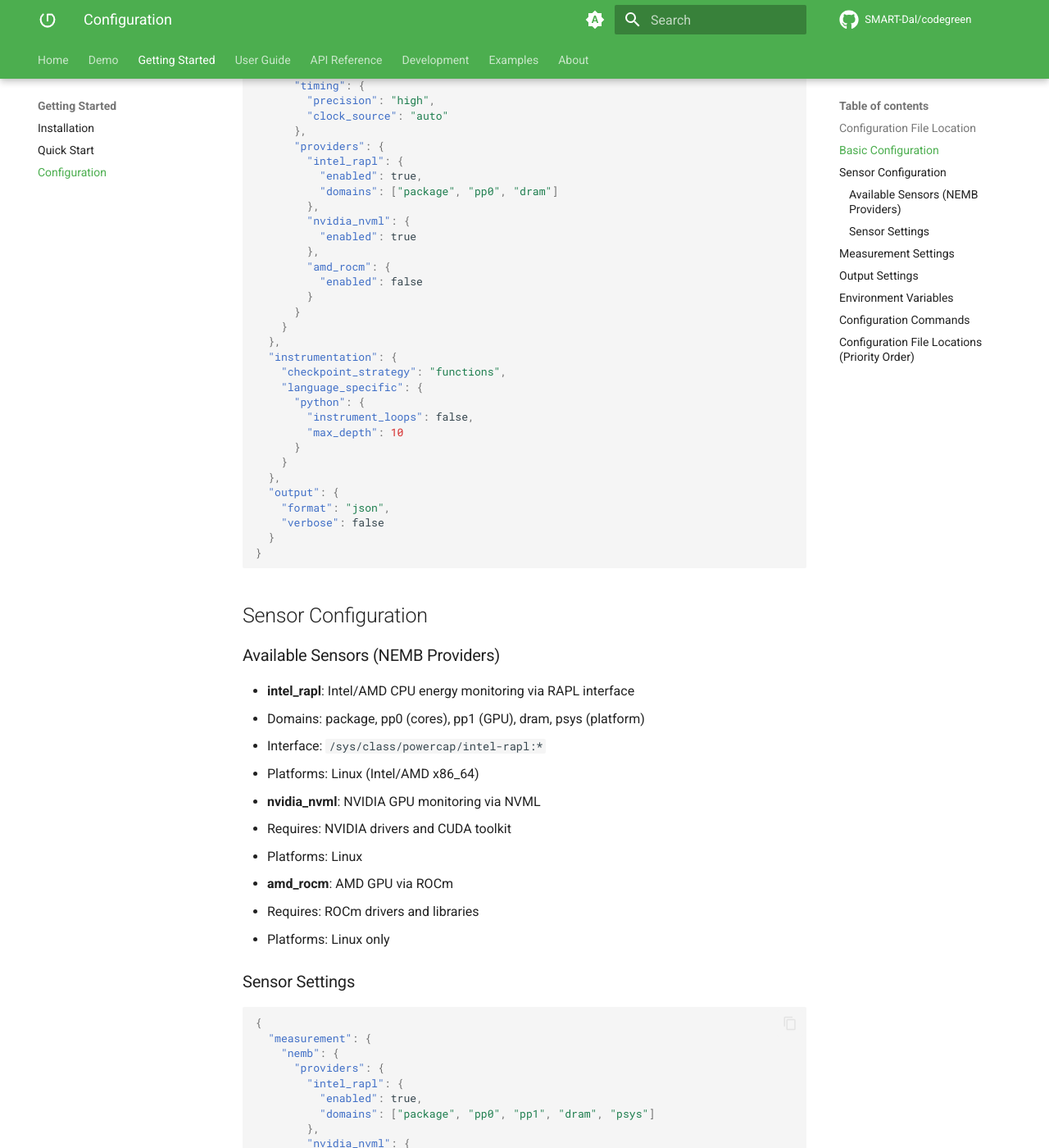
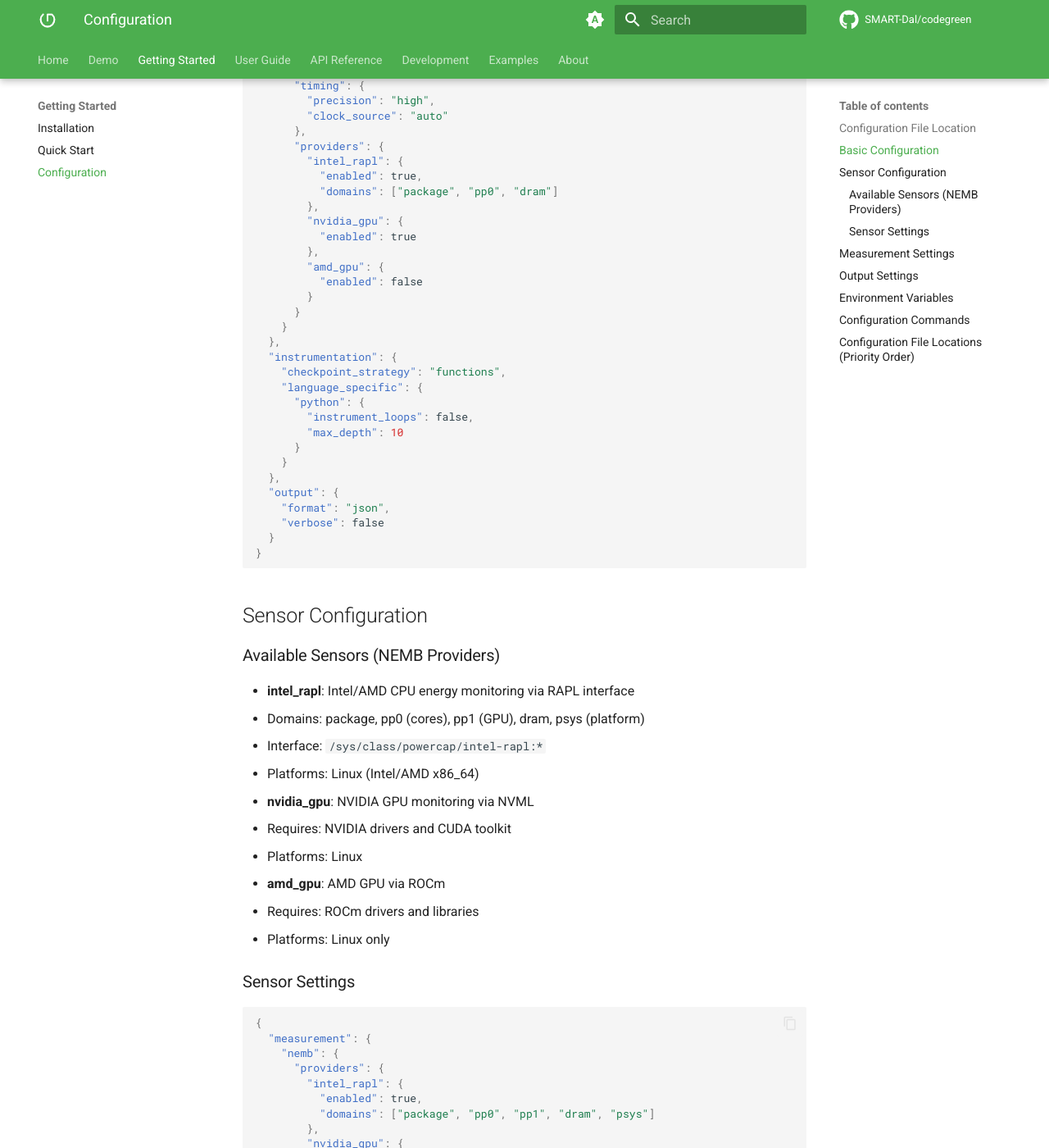
Before and after one commit to SMART-Dal/codegreen, an MkDocs documentation site: the page built from docs/website/docs/getting-started/configuration.md, in a window 1280 px wide and 1400 px high, scrolled down 666 px. Shown: the whole window at 82% size. Built offline with MkDocs 1.6.1 and Material for MkDocs 9.7.7, drawn with Linux system fonts in a browser that asks for light colours; comment, search, counter and statistics services are not loaded; some of the changed text lies outside the part shown.

Commit message:
Use registry provider names in configuration docs and the example config

```diff
--- a/docs/website/docs/getting-started/configuration.md
+++ b/docs/website/docs/getting-started/configuration.md
@@ -31,10 +31,10 @@ every key (env vars, paths, language plumbing, migration from older configs).
           "enabled": true,
           "domains": ["package", "pp0", "dram"]
         },
-        "nvidia_nvml": {
+        "nvidia_gpu": {
           "enabled": true
         },
-        "amd_rocm": {
+        "amd_gpu": {
           "enabled": false
         }
       }
@@ -65,11 +65,11 @@ every key (env vars, paths, language plumbing, migration from older configs).
   - Interface: `/sys/class/powercap/intel-rapl:*`
   - Platforms: Linux (Intel/AMD x86_64)
 
-- **nvidia_nvml**: NVIDIA GPU monitoring via NVML
+- **nvidia_gpu**: NVIDIA GPU monitoring via NVML
   - Requires: NVIDIA drivers and CUDA toolkit
   - Platforms: Linux
 
-- **amd_rocm**: AMD GPU via ROCm
+- **amd_gpu**: AMD GPU via ROCm
   - Requires: ROCm drivers and libraries
   - Platforms: Linux only
 
@@ -84,11 +84,11 @@ every key (env vars, paths, language plumbing, migration from older configs).
           "enabled": true,
           "domains": ["package", "pp0", "pp1", "dram", "psys"]
         },
-        "nvidia_nvml": {
+        "nvidia_gpu": {
           "enabled": true,
           "device_indices": [0]
         },
-        "amd_rocm": {
+        "amd_gpu": {
           "enabled": false
         }
       }
@@ -99,8 +99,8 @@ every key (env vars, paths, language plumbing, migration from older configs).
 
 **Sensor Details:**
 - **intel_rapl**: Reads `/sys/class/powercap/intel-rapl:*` (requires permissions)
-- **nvidia_nvml**: Uses NVIDIA Management Library (requires CUDA drivers)
-- **amd_rocm**: AMD GPU via ROCm (Linux only)
+- **nvidia_gpu**: Uses NVIDIA Management Library (requires CUDA drivers)
+- **amd_gpu**: AMD GPU via ROCm (Linux only)
 
 ## Measurement Settings
 
```
Also changed, not shown: docs/configuration-guide.md (+6 -6 lines), docs/website/docs/api/config.md (+1 -1 lines), docs/website/docs/user-guide/configuration-reference.md (+1 -1 lines), 1 other file.
